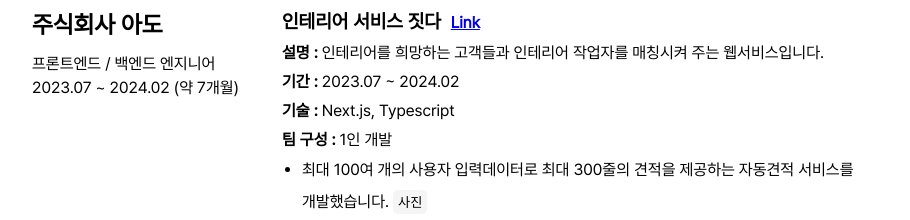
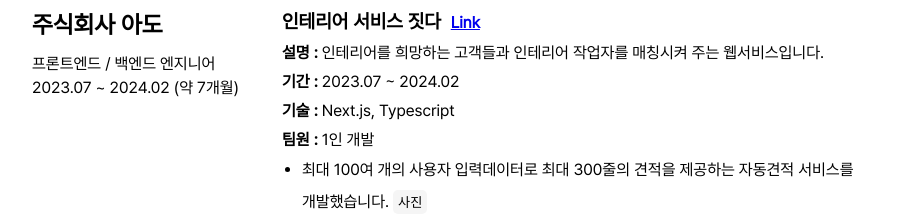
Before and after one commit to Ukheon/portfolio, a React (Vite) app: page /#about in a window 1280 px wide. Shown: the part 780-1000 px from the top of the page, without its empty margins (178-1088 px from the left). Built offline with nearby package versions, Linux system fonts and the light colour scheme.

Commit message:
docs: 경험섹션 팀 구성 -> 팀원으로 재 변경
- 라인을 맞추기 위함

```diff
--- a/src/components/experience/Project.tsx
+++ b/src/components/experience/Project.tsx
@@ -27,7 +27,7 @@ const Project = ({ data }: { data: ProjectData }) => {
                     <span>&nbsp;{data.skill}</span>
                 </p>
                 <p>
-                    <b>팀 구성 :</b>
+                    <b>팀원 :</b>
                     <span>&nbsp;{data.team}</span>
                 </p>
             </$Description>
```
